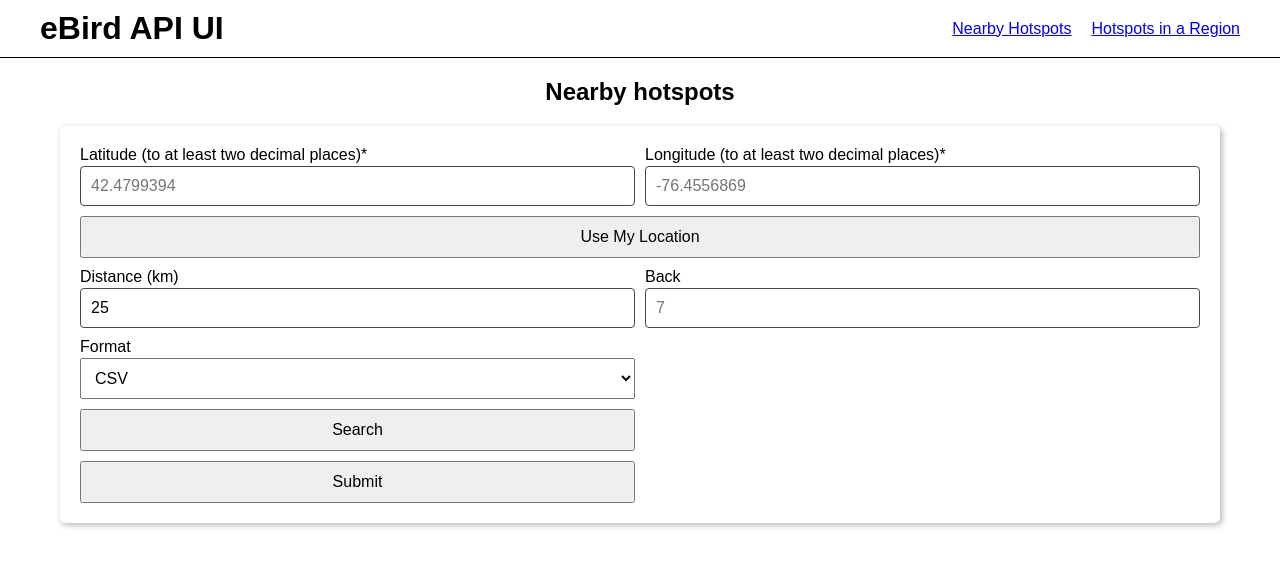
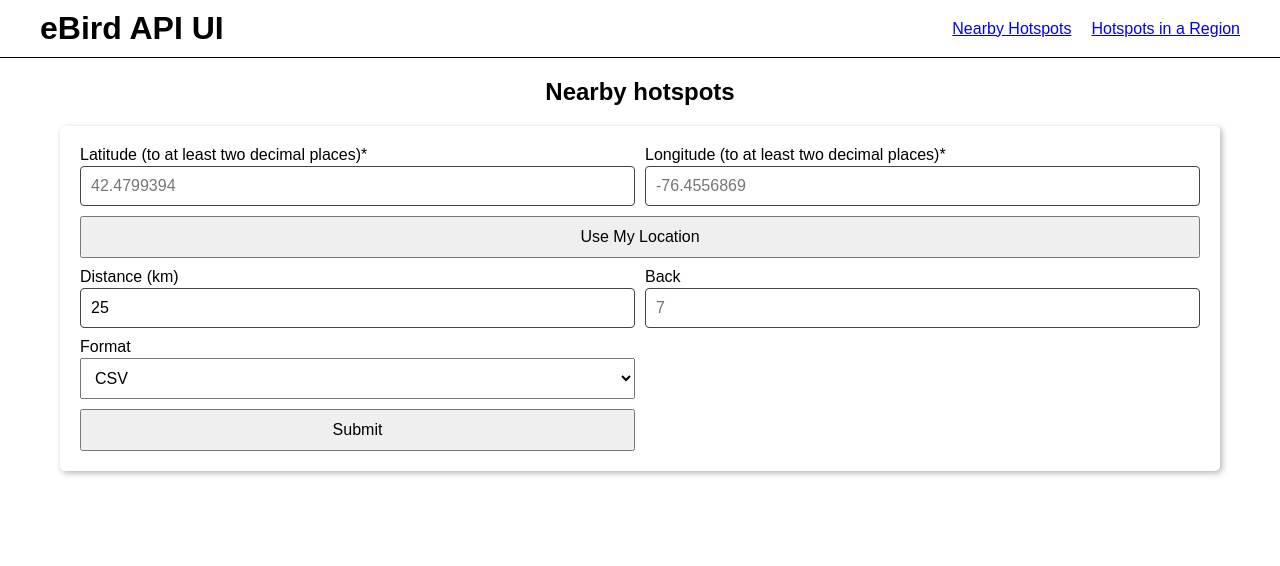
Before and after one commit to Fimbelowski/ebird-api-ui, a React (Vite) app: page /nearby-hotspots in a window 1280 px wide. Shown: the top 566 px of the page. Built offline with nearby package versions, Linux system fonts and the light colour scheme.

Commit message:
Remove submit Button.

```diff
--- a/src/pages/ref/hotspot/NearbyHotspots.tsx
+++ b/src/pages/ref/hotspot/NearbyHotspots.tsx
@@ -311,13 +311,6 @@
           onChange={onFormatChange}
           value={format}
         />
-        <Button
-          className="nearby-hotspots__submit"
-          loading={loading()}
-          type="submit"
-        >
-          Search
-        </Button>
       </Form>
       {loadingResults ? <p>Loading...</p> : null}
       {showResults() ? (
```
